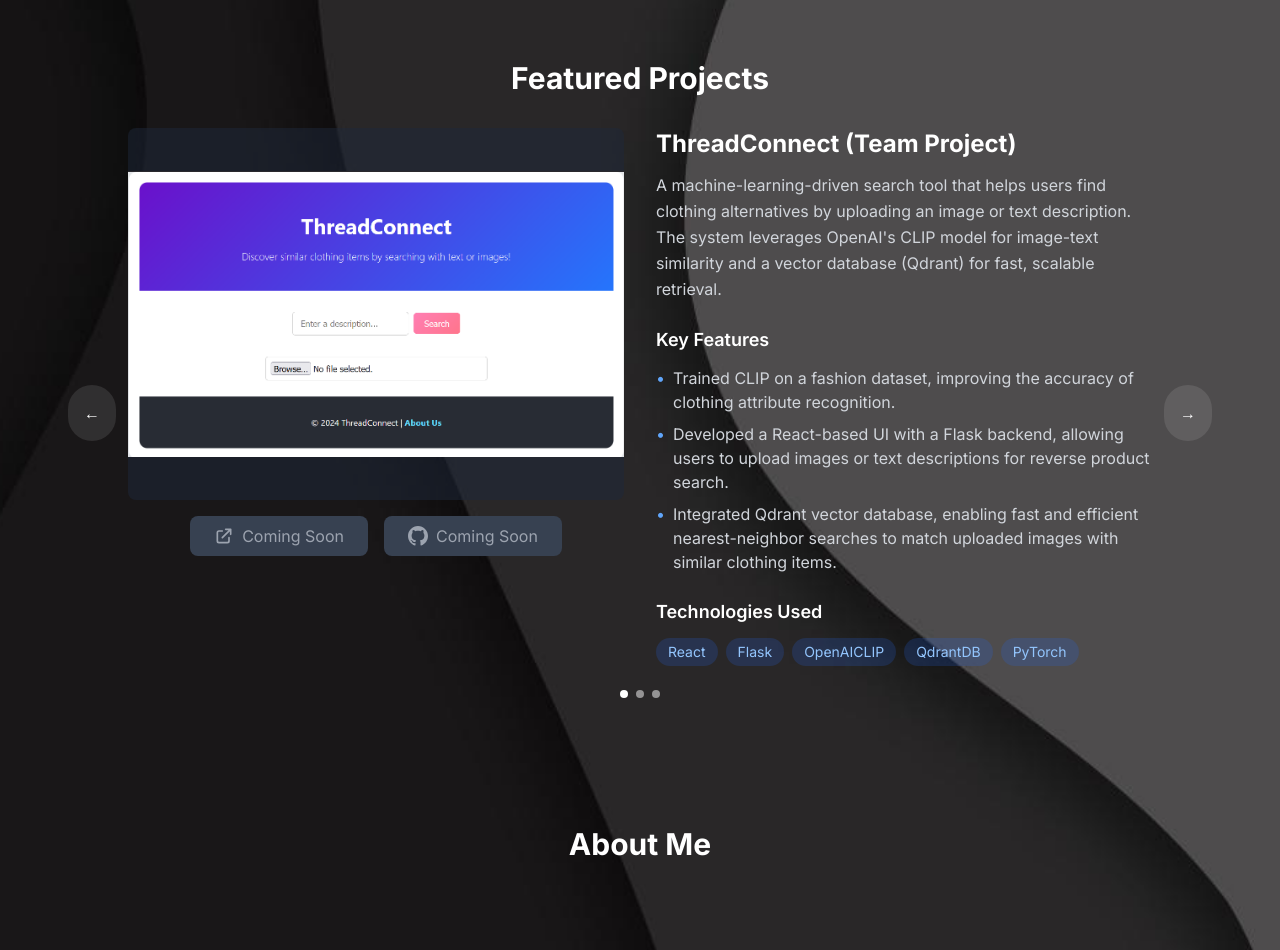
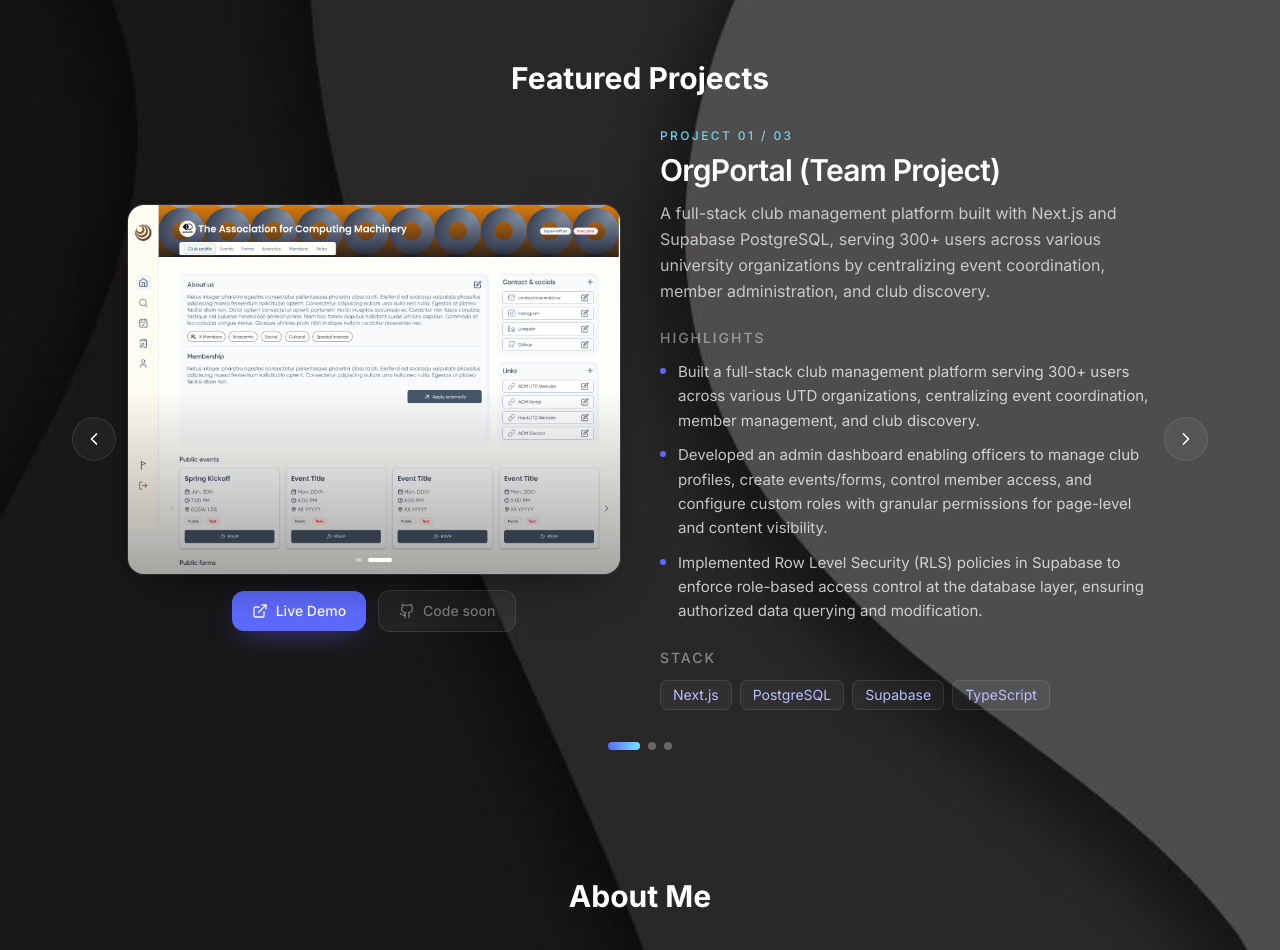
Before and after one commit to nachiketpandit101/portfolio, a Next.js app: page / in a window 1280 px wide. Shown: the part 900-1850 px from the top of the page. Built offline with nearby package versions, Linux system fonts and the light colour scheme.

Commit message:
improved carousel

```diff
--- a/src/app/page.tsx
+++ b/src/app/page.tsx
@@ -7,20 +7,7 @@ import HeroIntro from "@/components/HeroIntro";
 export default function Home() {
   const projects = [
     {
-      title: "ThreadConnect (Team Project)",
-      shortDescription: "A machine-learning-driven search tool that helps users find clothing alternatives by uploading an image or text description. The system leverages OpenAI's CLIP model for image-text similarity and a vector database (Qdrant) for fast, scalable retrieval.",
-      bulletPoints: [
-        "Trained CLIP on a fashion dataset, improving the accuracy of clothing attribute recognition.",
-        "Developed a React-based UI with a Flask backend, allowing users to upload images or text descriptions for reverse product search.",
-        "Integrated Qdrant vector database, enabling fast and efficient nearest-neighbor searches to match uploaded images with similar clothing items.",
-      ],
-      technologies: ["React", "Flask", "OpenAICLIP", "QdrantDB","PyTorch"],
-      imageUrl: "/images/threadconnectimage.png",
-      demoUrl: "",
-      githubUrl: ""
-    },
-    {
-      title: "OrgPortal (Personal Project)",
+      title: "OrgPortal (Team Project)",
       shortDescription: "A full-stack club management platform built with Next.js and Supabase PostgreSQL, serving 300+ users across various university organizations by centralizing event coordination, member administration, and club discovery.",
       bulletPoints: [
         "Built a full-stack club management platform serving 300+ users across various UTD organizations, centralizing event coordination, member management, and club discovery.",
@@ -30,7 +17,7 @@ export default function Home() {
       technologies: ["Next.js", "PostgreSQL", "Supabase", "TypeScript"],
       imageUrl: "/images/orgportal1.png",
       imageUrls: ["/images/orgportal1.png", "/images/orgportal2.png"],
-      demoUrl: "",
+      demoUrl: "https://org-portal.com/",
       githubUrl: ""
     },
     {
@@ -44,6 +31,20 @@ export default function Home() {
       ],
       technologies: ["Svelte", "Spring Boot", "MongoDB", "eBay API"],
       imageUrl: "/images/project3.png",
+      imageFit: "contain",
+      demoUrl: "",
+      githubUrl: ""
+    },
+    {
+      title: "ThreadConnect (Team Project)",
+      shortDescription: "A machine-learning-driven search tool that helps users find clothing alternatives by uploading an image or text description. The system leverages OpenAI's CLIP model for image-text similarity and a vector database (Qdrant) for fast, scalable retrieval.",
+      bulletPoints: [
+        "Trained CLIP on a fashion dataset, improving the accuracy of clothing attribute recognition.",
+        "Developed a React-based UI with a Flask backend, allowing users to upload images or text descriptions for reverse product search.",
+        "Integrated Qdrant vector database, enabling fast and efficient nearest-neighbor searches to match uploaded images with similar clothing items.",
+      ],
+      technologies: ["React", "Flask", "OpenAICLIP", "QdrantDB","PyTorch"],
+      imageUrl: "/images/threadconnectimage.png",
       demoUrl: "",
       githubUrl: ""
     }
--- a/src/components/ProjectCarousel.tsx
+++ b/src/components/ProjectCarousel.tsx
@@ -2,6 +2,17 @@
 
 import { useState, useEffect } from "react";
 import Image from "next/image";
+import {
+  motion,
+  AnimatePresence,
+  useReducedMotion,
+} from "framer-motion";
+import {
+  ChevronLeft,
+  ChevronRight,
+  ExternalLink,
+  Github,
+} from "lucide-react";
 
 interface Project {
   title: string;
@@ -11,6 +22,8 @@ interface Project {
   imageUrl: string;
   /** Optional extra images — rotates through these (falls back to imageUrl alone). */
   imageUrls?: string[];
+  /** cover (default) crops tall shots; contain shows wide pages fully. */
+  imageFit?: "cover" | "contain";
   demoUrl?: string;
   githubUrl?: string;
 }
@@ -22,13 +35,14 @@ interface ProjectCarouselProps {
 function ProjectImage({
   images,
   alt,
+  fit = "cover",
 }: {
   images: string[];
   alt: string;
+  fit?: "cover" | "contain";
 }) {
   const [imageIndex, setImageIndex] = useState(0);
   const multi = images.length > 1;
-
   const imageKey = images.join("|");
 
   useEffect(() => {
@@ -39,37 +53,49 @@ function ProjectImage({
     if (!multi) return;
     const id = setInterval(() => {
       setImageIndex((i) => (i + 1) % images.length);
-    }, 3500);
+    }, 4000);
     return () => clearInterval(id);
   }, [multi, imageKey, images.length]);
 
+  const objectClass =
+    fit === "contain" ? "object-contain" : "object-cover object-top";
+
   return (
-    <div className="relative aspect-[4/3] mb-4">
-      {images.map((src, i) => (
+    <div className="relative aspect-[4/3] overflow-hidden rounded-2xl bg-[radial-gradient(ellipse_at_top,_#1e293b_0%,_#0f172a_55%,_#020617_100%)] ring-1 ring-white/10 shadow-[0_20px_50px_-24px_rgba(0,0,0,0.7)]">
+      <AnimatePresence initial={false} mode="sync">
+        <motion.div
+          key={images[imageIndex]}
+          className="absolute inset-0"
+          initial={{ opacity: 0, scale: 1.02 }}
+          animate={{ opacity: 1, scale: 1 }}
+          exit={{ opacity: 0 }}
+          transition={{ duration: 0.55, ease: [0.22, 1, 0.36, 1] }}
+        >
           <Image
-          key={src}
-          src={src}
+            src={images[imageIndex]}
             alt={alt}
             fill
-          className={`object-contain rounded-lg bg-slate-800/50 transition-opacity duration-700 ${
-            i === imageIndex ? "opacity-100" : "opacity-0"
-          }`}
-          priority={i === 0}
+            className={objectClass}
+            sizes="(max-width: 768px) 100vw, 50vw"
+            priority
           />
-      ))}
+        </motion.div>
+      </AnimatePresence>
+
+      <div className="pointer-events-none absolute inset-0 bg-gradient-to-t from-black/35 via-transparent to-white/[0.03]" />
 
       {multi && (
-        <div className="absolute bottom-3 left-1/2 -translate-x-1/2 flex gap-1.5 z-10">
+        <div className="absolute bottom-3 left-1/2 z-10 flex -translate-x-1/2 gap-1.5">
           {images.map((_, i) => (
             <button
               key={i}
               type="button"
               aria-label={`Show image ${i + 1}`}
               onClick={() => setImageIndex(i)}
-              className={`h-1.5 rounded-full transition-all ${
+              className={`h-1 rounded-full transition-all duration-300 ${
                 i === imageIndex
-                  ? "w-4 bg-white"
-                  : "w-1.5 bg-white/50 hover:bg-white/70"
+                  ? "w-6 bg-white"
+                  : "w-1.5 bg-white/40 hover:bg-white/70"
               }`}
             />
           ))}
@@ -81,122 +107,139 @@ function ProjectImage({
 
 export default function ProjectCarousel({ projects }: ProjectCarouselProps) {
   const [currentIndex, setCurrentIndex] = useState(0);
+  const [direction, setDirection] = useState(0);
+  const reduceMotion = useReducedMotion();
   const project = projects[currentIndex];
   const images =
     project.imageUrls && project.imageUrls.length > 0
       ? project.imageUrls
       : [project.imageUrl];
 
+  const goTo = (index: number) => {
+    setDirection(index > currentIndex ? 1 : -1);
+    setCurrentIndex(index);
+  };
+
   const nextSlide = () => {
-    setCurrentIndex((prevIndex) =>
-      prevIndex === projects.length - 1 ? 0 : prevIndex + 1
-    );
+    setDirection(1);
+    setCurrentIndex((prev) => (prev === projects.length - 1 ? 0 : prev + 1));
   };
 
   const prevSlide = () => {
-    setCurrentIndex((prevIndex) =>
-      prevIndex === 0 ? projects.length - 1 : prevIndex - 1
-    );
+    setDirection(-1);
+    setCurrentIndex((prev) => (prev === 0 ? projects.length - 1 : prev - 1));
+  };
+
+  const slideVariants = {
+    enter: (dir: number) =>
+      reduceMotion
+        ? { opacity: 0 }
+        : { opacity: 0, x: dir > 0 ? 36 : -36 },
+    center: { opacity: 1, x: 0 },
+    exit: (dir: number) =>
+      reduceMotion
+        ? { opacity: 0 }
+        : { opacity: 0, x: dir > 0 ? -36 : 36 },
   };
 
   return (
     <div className="relative w-full">
+      {/* Desktop side controls */}
       <button
+        type="button"
         onClick={prevSlide}
-        className="absolute left-[-60px] top-1/2 -translate-y-1/2 bg-white/10 hover:bg-white/20 text-white p-4 rounded-full transition-colors z-10"
+        aria-label="Previous project"
+        className="absolute -left-14 top-1/2 z-10 hidden h-11 w-11 -translate-y-1/2 items-center justify-center rounded-full border border-white/10 bg-white/5 text-white backdrop-blur-md transition-all duration-300 hover:border-white/25 hover:bg-white/10 hover:scale-105 lg:flex"
       >
-        ←
+        <ChevronLeft className="h-5 w-5" />
       </button>
       <button
+        type="button"
         onClick={nextSlide}
-        className="absolute right-[-60px] top-1/2 -translate-y-1/2 bg-white/10 hover:bg-white/20 text-white p-4 rounded-full transition-colors z-10"
+        aria-label="Next project"
+        className="absolute -right-14 top-1/2 z-10 hidden h-11 w-11 -translate-y-1/2 items-center justify-center rounded-full border border-white/10 bg-white/5 text-white backdrop-blur-md transition-all duration-300 hover:border-white/25 hover:bg-white/10 hover:scale-105 lg:flex"
       >
-        →
+        <ChevronRight className="h-5 w-5" />
       </button>
 
-      <div className="flex flex-col md:flex-row gap-8 items-start">
-        <div className="w-full md:w-1/2">
-          <ProjectImage images={images} alt={project.title} />
+      <AnimatePresence mode="wait" custom={direction}>
+        <motion.div
+          key={project.title}
+          custom={direction}
+          variants={slideVariants}
+          initial="enter"
+          animate="center"
+          exit="exit"
+          transition={{ duration: 0.4, ease: [0.22, 1, 0.36, 1] }}
+          className="grid gap-8 md:grid-cols-2 md:gap-10 md:items-center"
+        >
+          <div className="space-y-4">
+            <ProjectImage
+              images={images}
+              alt={project.title}
+              fit={project.imageFit}
+            />
 
-          <div className="flex gap-4 justify-center">
+            <div className="flex flex-wrap items-center justify-center gap-3">
               <button
+                type="button"
                 disabled={!project.demoUrl}
-              className={`group relative px-6 py-2 rounded-lg overflow-hidden transition-all duration-300 ${
-                project.demoUrl
-                  ? "bg-blue-600 text-white hover:bg-blue-700 cursor-pointer"
-                  : "bg-gray-700 text-gray-400 cursor-not-allowed"
-              }`}
                 onClick={() =>
                   project.demoUrl && window.open(project.demoUrl, "_blank")
                 }
+                className={`inline-flex items-center gap-2 rounded-xl px-5 py-2.5 text-sm font-medium transition-all duration-300 ${
+                  project.demoUrl
+                    ? "bg-[#5d6aff] text-white shadow-[0_10px_30px_-12px_rgba(93,106,255,0.7)] hover:bg-[#6f7aff] hover:scale-[1.02]"
+                    : "cursor-not-allowed border border-white/10 bg-white/5 text-white/40"
+                }`}
               >
-              <span className="relative z-10 flex items-center gap-2">
-                <svg
-                  className="w-5 h-5"
-                  fill="none"
-                  stroke="currentColor"
-                  viewBox="0 0 24 24"
-                >
-                  <path
-                    strokeLinecap="round"
-                    strokeLinejoin="round"
-                    strokeWidth={2}
-                    d="M10 6H6a2 2 0 00-2 2v10a2 2 0 002 2h10a2 2 0 002-2v-4M14 4h6m0 0v6m0-6L10 14"
-                  />
-                </svg>
-                {project.demoUrl ? "Live Demo" : "Coming Soon"}
-              </span>
-              {project.demoUrl && (
-                <div className="absolute inset-0 bg-gradient-to-r from-blue-500 to-blue-600 transform scale-x-0 group-hover:scale-x-100 transition-transform origin-left duration-300" />
-              )}
+                <ExternalLink className="h-4 w-4" />
+                {project.demoUrl ? "Live Demo" : "Demo soon"}
               </button>
 
               <button
+                type="button"
                 disabled={!project.githubUrl}
-              className={`group relative px-6 py-2 rounded-lg overflow-hidden transition-all duration-300 ${
-                project.githubUrl
-                  ? "bg-gray-800 text-white hover:bg-gray-700 cursor-pointer"
-                  : "bg-gray-700 text-gray-400 cursor-not-allowed"
-              }`}
                 onClick={() =>
                   project.githubUrl && window.open(project.githubUrl, "_blank")
                 }
+                className={`inline-flex items-center gap-2 rounded-xl px-5 py-2.5 text-sm font-medium transition-all duration-300 ${
+                  project.githubUrl
+                    ? "border border-white/15 bg-white/5 text-white hover:border-white/30 hover:bg-white/10 hover:scale-[1.02]"
+                    : "cursor-not-allowed border border-white/10 bg-white/5 text-white/40"
+                }`}
               >
-              <span className="relative z-10 flex items-center gap-2">
-                <svg
-                  className="w-5 h-5"
-                  fill="currentColor"
-                  viewBox="0 0 24 24"
-                >
-                  <path d="M12 0c-6.626 0-12 5.373-12 12 0 5.302 3.438 9.8 8.207 11.387.599.111.793-.261.793-.577v-2.234c-3.338.726-4.033-1.416-4.033-1.416-.546-1.387-1.333-1.756-1.333-1.756-1.089-.745.083-.729.083-.729 1.205.084 1.839 1.237 1.839 1.237 1.07 1.834 2.807 1.304 3.492.997.107-.775.418-1.305.762-1.604-2.665-.305-5.467-1.334-5.467-5.931 0-1.311.469-2.381 1.236-3.221-.124-.303-.535-1.524.117-3.176 0 0 1.008-.322 3.301 1.23.957-.266 1.983-.399 3.003-.404 1.02.005 2.047.138 3.006.404 2.291-1.552 3.297-1.23 3.297-1.23.653 1.653.242 2.874.118 3.176.77.84 1.235 1.911 1.235 3.221 0 4.609-2.807 5.624-5.479 5.921.43.372.823 1.102.823 2.222v3.293c0 .319.192.694.801.576 4.765-1.589 8.199-6.086 8.199-11.386 0-6.627-5.373-12-12-12z" />
-                </svg>
-                {project.githubUrl ? "GitHub" : "Coming Soon"}
-              </span>
-              {project.githubUrl && (
-                <div className="absolute inset-0 bg-gradient-to-r from-gray-700 to-gray-800 transform scale-x-0 group-hover:scale-x-100 transition-transform origin-left duration-300" />
-              )}
+                <Github className="h-4 w-4" />
+                {project.githubUrl ? "GitHub" : "Code soon"}
               </button>
             </div>
           </div>
 
-        <div className="w-full md:w-1/2 space-y-6">
+          <div className="space-y-6">
             <div>
-            <h3 className="text-2xl font-bold text-white mb-3">
+              <p className="mb-2 text-xs font-medium uppercase tracking-[0.2em] text-[#72e6ff]/90">
+                Project {String(currentIndex + 1).padStart(2, "0")} /{" "}
+                {String(projects.length).padStart(2, "0")}
+              </p>
+              <h3 className="text-2xl font-semibold tracking-tight text-white md:text-3xl">
                 {project.title}
               </h3>
-            <p className="text-gray-300 text-base leading-relaxed">
+              <p className="mt-3 text-base leading-relaxed text-white/70">
                 {project.shortDescription}
               </p>
             </div>
 
             <div>
-            <h4 className="text-lg font-semibold text-white mb-3">
-              Key Features
+              <h4 className="mb-3 text-sm font-medium uppercase tracking-[0.14em] text-white/45">
+                Highlights
               </h4>
-            <ul className="space-y-2">
+              <ul className="space-y-2.5">
                 {project.bulletPoints.map((point, index) => (
-                <li key={index} className="flex items-start text-gray-300">
-                  <span className="text-blue-400 mr-2">•</span>
+                  <li
+                    key={index}
+                    className="flex items-start gap-3 text-sm leading-relaxed text-white/75 md:text-[15px]"
+                  >
+                    <span className="mt-2 h-1.5 w-1.5 shrink-0 rounded-full bg-[#5d6aff]" />
                     {point}
                   </li>
                 ))}
@@ -204,14 +247,14 @@ export default function ProjectCarousel({ projects }: ProjectCarouselProps) {
             </div>
 
             <div>
-            <h4 className="text-lg font-semibold text-white mb-3">
-              Technologies Used
+              <h4 className="mb-3 text-sm font-medium uppercase tracking-[0.14em] text-white/45">
+                Stack
               </h4>
               <div className="flex flex-wrap gap-2">
-              {project.technologies.map((tech, index) => (
+                {project.technologies.map((tech) => (
                   <span
-                  key={index}
-                  className="bg-blue-600/20 text-blue-300 px-3 py-1 rounded-full text-sm"
+                    key={tech}
+                    className="rounded-lg border border-white/10 bg-white/[0.04] px-3 py-1 text-sm text-[#b8c0ff]"
                   >
                     {tech}
                   </span>
@@ -219,18 +262,48 @@ export default function ProjectCarousel({ projects }: ProjectCarouselProps) {
               </div>
             </div>
           </div>
+        </motion.div>
+      </AnimatePresence>
+
+      {/* Bottom controls: mobile arrows + progress */}
+      <div className="mt-8 flex items-center justify-center gap-4">
+        <button
+          type="button"
+          onClick={prevSlide}
+          aria-label="Previous project"
+          className="flex h-10 w-10 items-center justify-center rounded-full border border-white/10 bg-white/5 text-white transition-all hover:bg-white/10 lg:hidden"
+        >
+          <ChevronLeft className="h-4 w-4" />
+        </button>
+
+        <div className="flex items-center gap-2">
+          {projects.map((p, index) => (
+            <button
+              key={p.title}
+              type="button"
+              onClick={() => goTo(index)}
+              aria-label={`Go to ${p.title}`}
+              className="group relative h-2 rounded-full transition-all duration-300"
+            >
+              <span
+                className={`block h-2 rounded-full transition-all duration-300 ${
+                  index === currentIndex
+                    ? "w-8 bg-gradient-to-r from-[#5d6aff] to-[#72e6ff]"
+                    : "w-2 bg-white/30 group-hover:bg-white/55"
+                }`}
+              />
+            </button>
+          ))}
         </div>
 
-      <div className="flex justify-center space-x-2 mt-6">
-        {projects.map((_, index) => (
         <button
-            key={index}
-            onClick={() => setCurrentIndex(index)}
-            className={`w-2 h-2 rounded-full transition-colors ${
-              index === currentIndex ? "bg-white" : "bg-white/50"
-            }`}
-          />
-        ))}
+          type="button"
+          onClick={nextSlide}
+          aria-label="Next project"
+          className="flex h-10 w-10 items-center justify-center rounded-full border border-white/10 bg-white/5 text-white transition-all hover:bg-white/10 lg:hidden"
+        >
+          <ChevronRight className="h-4 w-4" />
+        </button>
       </div>
     </div>
   );
```
Lines whose indentation alone changed are shown as unchanged.
